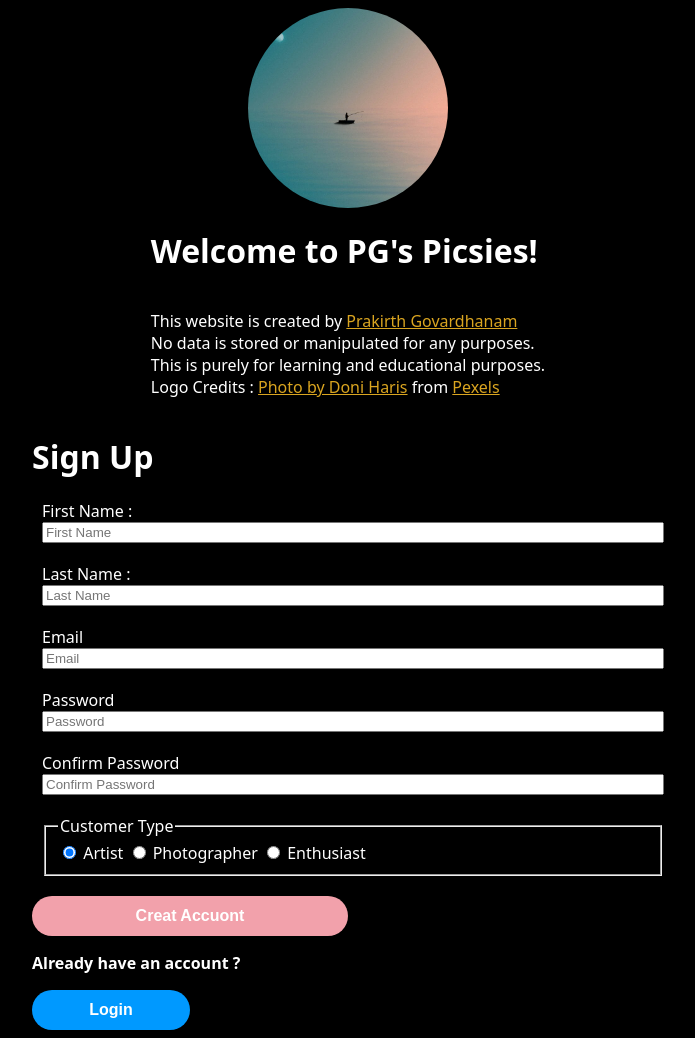
After one commit to prak112/Image-Barter-Bazaar, a Django app: page /users/signup in a window 1280 px wide. The commit adds this page. Shown: the whole page, without its empty margins (292-987 px from the left). Run offline with Django 4.2, Linux system fonts and the light colour scheme.

Commit message:
update layout,signup-view,template

```diff
--- a/ecommstore/users/static/users/styles.css
+++ b/ecommstore/users/static/users/styles.css
@@ -1,3 +1,19 @@
+body{
+    background-color: #000;
+    font-family: system-ui, -apple-system, BlinkMacSystemFont, 'Segoe UI', Roboto, Oxygen, Ubuntu, Cantarell, 'Open Sans', 'Helvetica Neue', sans-serif;
+    color: #fff;
+
+    height: 100%;
+    display: grid;
+    place-items: center;
+}
+
+div{
+    display: flex;
+    flex-direction: column;
+    justify-content: center;
+}
+
 .logo-container{
     width: 200px;
     height: 200px;
@@ -10,3 +26,51 @@
     height: 100%;
     object-fit: cover;
 }
+
+a{
+    color: goldenrod
+}
+
+.form-container{
+    margin: 0 auto;
+    width: 50%;
+}
+
+.form-group{
+    padding-left: 10px;
+    padding-bottom: 20px;
+}
+
+.form-button{
+    margin: 0 auto;
+}
+
+.form-button.login{
+    width: 25%;
+    height: 40px;
+    border: none;
+    border-radius: 25px;
+    background-color: #0099FF;
+    color: white;
+    font-size: 16px;
+    font-weight: bold;
+}
+.form-button.register{
+    width: 50%;
+    height: 40px;
+    border: none;
+    border-radius: 50px;
+    background-color: #f2a1ab;
+    color: white;
+    font-size: 16px;
+    font-weight: bold;
+}
+
+.form-button.register:hover {
+    background-color: #f2f;
+    cursor: pointer;
+}
+.form-button.login:hover{
+    background-color: #092fff;
+    cursor: pointer;
+}
--- a/ecommstore/users/templates/users/layout.html
+++ b/ecommstore/users/templates/users/layout.html
@@ -15,12 +15,13 @@
         <image class="logo" src="{% static 'users/logo.jpg' %}" alt="logo"/>
     </div>
     <div class="logo-description">
+        <h1>Welcome to PG's Picsies!</h1>
         <p>
-            Welcome to PG's Picsies
-            <br>
             This website is created by <a href="https://www.github.com/prak112/)">Prakirth Govardhanam</a>
             <br>
-            No data is stored or manipulated for any purposes. This is purely for learning and educational purposes.
+            No data is stored or manipulated for any purposes.
+            <br>This is purely for learning and educational purposes.
+            <br> Logo Credits : <a href="https://www.pexels.com/photo/silhouette-of-man-on-boat-2968938/">Photo by Doni Haris</a> from <a href="https://www.pexels.com/">Pexels</a>
         </p>
     </div>
 
--- /dev/null
+++ b/ecommstore/users/templates/users/signup.html
@@ -0,0 +1,43 @@
+{% extends "users/layout.html" %}
+
+{% block content %}
+
+<div class="form-container">
+    <h1 class="title">Sign Up</h1>
+    <form class="form" action="{% url 'users:signup' %}" method="POST">
+        {% csrf_token %}
+        <div class="form-group">
+            <label for="first_name">First Name : </label>
+            <input type="text" id="first_name" name="first_name" placeholder="First Name" required>
+        </div>
+        <div class="form-group">
+            <label for="last_name">Last Name : </label>
+            <input type="text" id="last_name" name="last_name" placeholder="Last Name" required>
+        </div>
+        <div class="form-group">
+            <label for="email">Email</label>
+            <input type="email" id="email" name="email" placeholder="Email" required>
+        </div>
+        <div class="form-group">
+            <label for="password">Password</label>
+            <input type="password" id="password" name="password" placeholder="Password" required>
+        </div>
+        <div class="form-group">
+            <label for="confirm_password">Confirm Password</label>
+            <input type="password" id="confirm_password" name="confirm_password" placeholder="Confirm Password" required>
+        </div>
+        <div class="form-group">
+            <fieldset>
+            <legend>Customer Type</legend>
+                <label><input type="radio" id="artist" name="customer_type" value="artist" checked> Artist</label>
+                <label><input type="radio" id="photographer" name="customer_type" value="photgrapher"> Photographer</label>
+                <label><input type="radio" id="enthusiast" name="customer_type" value="enthusiast"> Enthusiast</label>
+            </fieldset>
+        </div>
+        <button type="submit" class="form-button register">Creat Accuont</button>
+        <p><b>Already have an account ?</b></p>
+        <button type="redirect" class="form-button login">Login</button>
+    </form>
+</div>
+
+{% endblock %}
--- a/ecommstore/users/urls.py
+++ b/ecommstore/users/urls.py
@@ -6,5 +6,8 @@ from . import views
 app_name = "users"
 
 urlpatterns = [
-    path('')
+    path('login', views.login, name='login'),
+    path('signup', views.signup, name='signup'),
+    path('logout', views.logout, name='logout'),
+    path('redirect-to-home', views.redirect_to_home, name='redirect_to_home'),
 ]
--- a/ecommstore/users/views.py
+++ b/ecommstore/users/views.py
@@ -1,3 +1,42 @@
-from django.shortcuts import render
+from django.shortcuts import render, redirect
+from django.urls import reverse
+from django.http import HttpResponseRedirect
+
+
+from django.contrib.auth import authenticate, login, logout
 
 # Create your views here.
+def login(request):
+    if request.method == "POST":
+        username = request.POST["username"]
+        password = request.POST["password"]
+
+        user = authenticate(request, username, password)
+
+        if user:
+            login(request, user)
+            request.session["username"] = user.username
+            return HttpResponseRedirect(reverse('photostore:index'))
+
+        else:
+            return render(request, 'users/login.html', context={
+          "message" : "Invalid Credentials! Are you sure you did not miss anything ?"
+          })
+
+    else:
+        return render(request, 'users/login.html')
+
+def signup(request):
+    return render(request, 'users/signup.html')
+
+
+def logout(request):
+    logout(request)
+
+    return render(request, 'users/login.html',context={
+          "message" : "Logged out successfully! Missed something ?"
+    })
+
+
+def redirect_to_home(request):
+        return redirect(reverse('photostore:index'))
```
Also changed, not shown: ecommstore/users/templates/users/login.html (+27 -20 lines).
